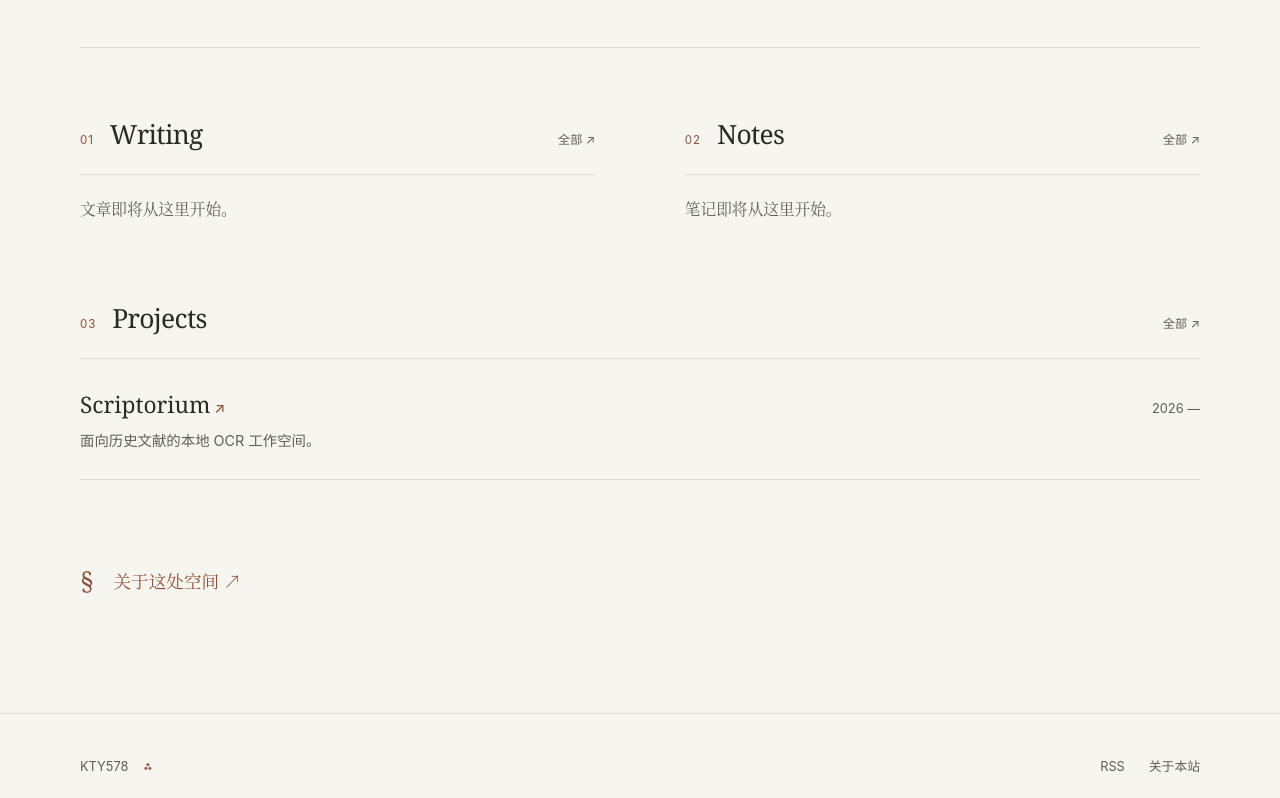
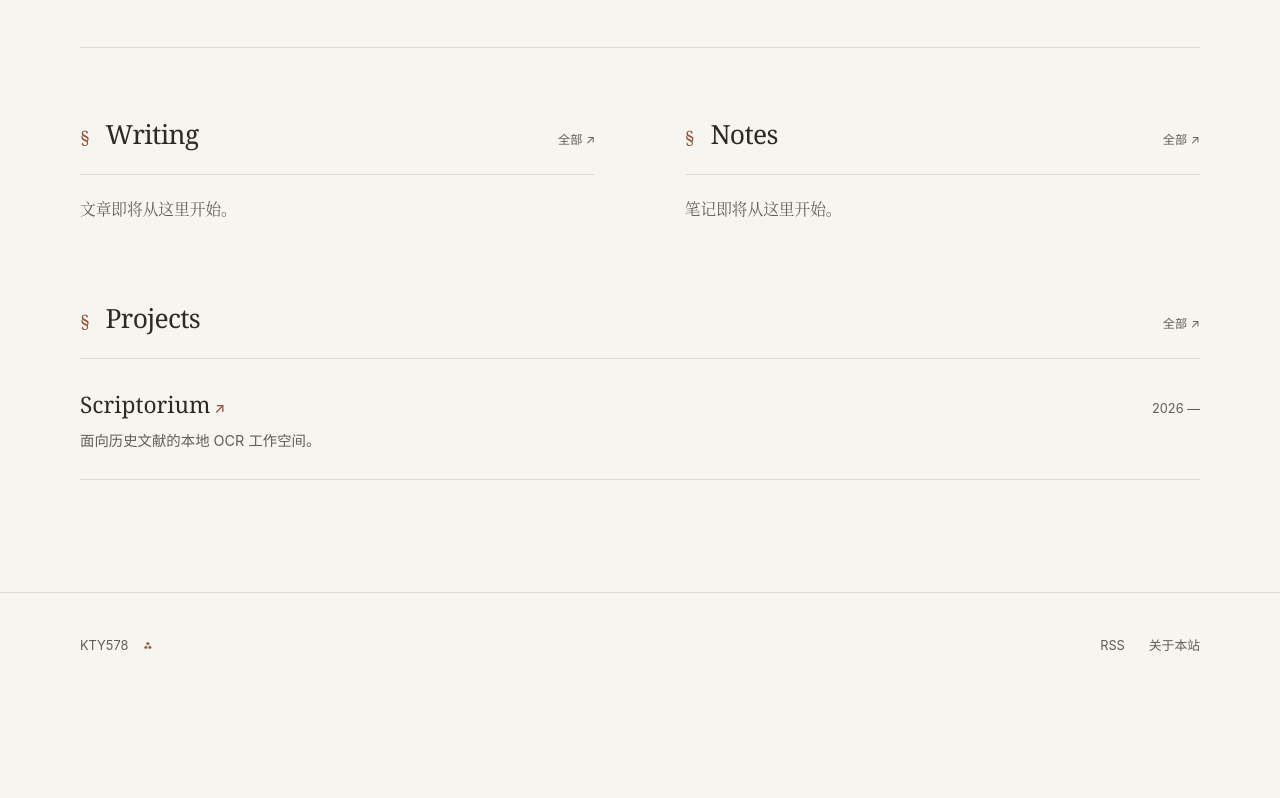
Before and after one commit to kty-578/kty-578.github.io, an Astro site: page / in a window 1280 px wide. Shown: the part 480-1278 px from the top of the page. After the commit the page ends 1179 px from the top, so only its background shows below. Built offline with nearby package versions, Linux system fonts and the light colour scheme; Astro itself is replaced by a stand-in of ours.

Commit message:
Update homepage section markers

```diff
--- a/src/pages/index.astro
+++ b/src/pages/index.astro
@@ -21,7 +21,7 @@ const [writing, notes, projects] = await Promise.all([
     <div class="home-grid">
       <section class="home-section" aria-labelledby="writing-heading">
         <div class="section-heading">
-          <div><span class="section-number">01</span><h2 id="writing-heading" lang="en">Writing</h2></div>
+          <div><span class="section-mark" aria-hidden="true">§</span><h2 id="writing-heading" lang="en">Writing</h2></div>
           <a href="/writing/" aria-label="查看全部 Writing">全部 <span aria-hidden="true">↗</span></a>
         </div>
         {writing.length > 0 ? (
@@ -35,7 +35,7 @@ const [writing, notes, projects] = await Promise.all([
 
       <section class="home-section" aria-labelledby="notes-heading">
         <div class="section-heading">
-          <div><span class="section-number">02</span><h2 id="notes-heading" lang="en">Notes</h2></div>
+          <div><span class="section-mark" aria-hidden="true">§</span><h2 id="notes-heading" lang="en">Notes</h2></div>
           <a href="/notes/" aria-label="查看全部 Notes">全部 <span aria-hidden="true">↗</span></a>
         </div>
         {notes.length > 0 ? (
@@ -50,12 +50,11 @@ const [writing, notes, projects] = await Promise.all([
 
     <section class="home-section home-projects" aria-labelledby="projects-heading">
       <div class="section-heading">
-        <div><span class="section-number">03</span><h2 id="projects-heading" lang="en">Projects</h2></div>
+        <div><span class="section-mark" aria-hidden="true">§</span><h2 id="projects-heading" lang="en">Projects</h2></div>
         <a href="/projects/" aria-label="查看全部 Projects">全部 <span aria-hidden="true">↗</span></a>
       </div>
       {projects.length > 0 ? projects.map((project) => <ProjectEntry project={project} />) : <p class="empty-state">项目即将从这里开始。</p>}
     </section>
 
-    <div class="home-outro"><span aria-hidden="true">§</span><a href="/about/">关于这处空间 <span aria-hidden="true">↗</span></a></div>
   </main>
 </BaseLayout>
--- a/src/styles/global.css
+++ b/src/styles/global.css
@@ -53,7 +53,7 @@ button { font: inherit; }
 .section-heading { display: flex; justify-content: space-between; align-items: baseline; gap: 1rem; padding-bottom: 1.1rem; border-bottom: 1px solid var(--border); }
 .section-heading > div { display: flex; align-items: baseline; gap: 1rem; }
 .section-heading h2 { display: inline; margin: 0; font-family: var(--font-reading-en); font-weight: 500; font-size: 1.65rem; letter-spacing: -.025em; }
-.section-number { color: var(--accent); font-size: .72rem; letter-spacing: .08em; }
+.section-mark { color: var(--accent); font-family: var(--font-reading-en); font-size: 1.1rem; line-height: 1; }
 .section-heading > a { color: var(--muted); font-size: .76rem; text-decoration: none; white-space: nowrap; }
 .section-heading > a:hover { color: var(--accent); }
 .entry-list,
@@ -74,9 +74,6 @@ button { font: inherit; }
 .project-entry h3 a span { color: var(--accent); font-family: var(--font-ui); font-size: .88rem; }
 .project-entry p { margin: .35rem 0 0; color: var(--muted); font-size: .9rem; }
 .project-entry__period { color: var(--muted); font-size: .8rem; white-space: nowrap; }
-.home-outro { display: flex; align-items: center; gap: 1.25rem; margin-top: 5rem; color: var(--accent); }
-.home-outro > span { font-family: var(--font-reading-en); font-size: 1.55rem; }
-.home-outro a { font-family: var(--font-reading-zh); font-size: 1.1rem; text-decoration: none; }
 
 .listing-page { padding-top: clamp(4rem, 8vw, 7.2rem); min-height: 50vh; }
 .listing-header { padding-bottom: 3.4rem; border-bottom: 1px solid var(--border); }
```
